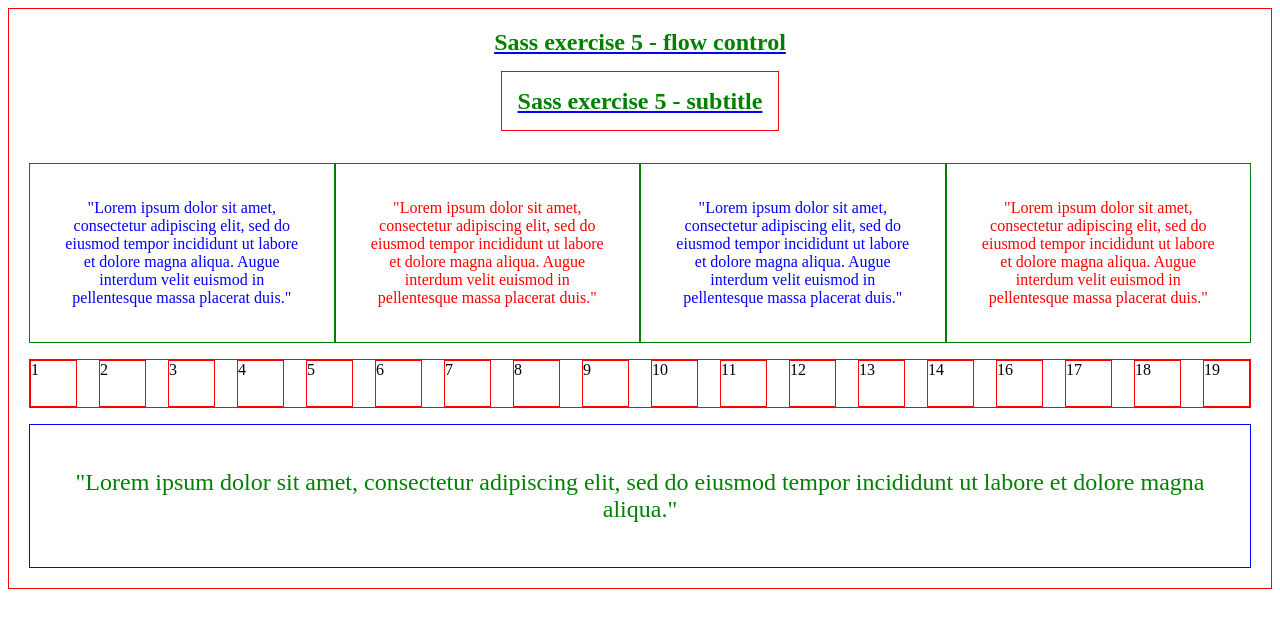
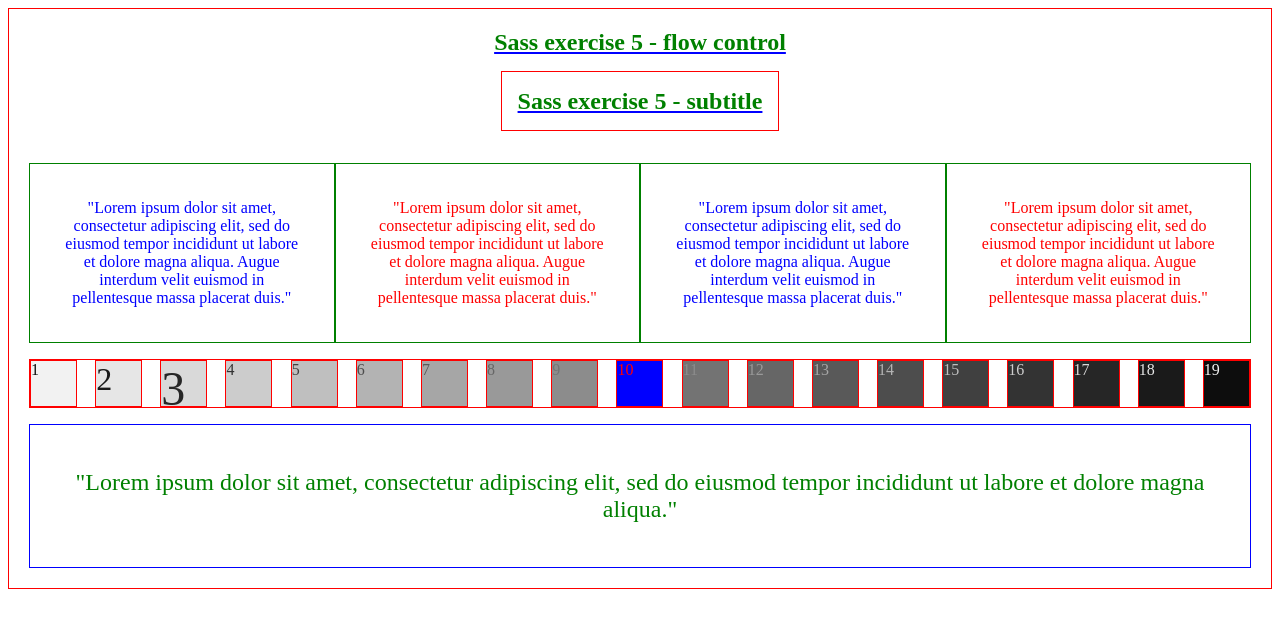
Before and after one commit to ibrahimusluu/develhope-scss-sass-flow-control-task, a plain HTML site: page index.html in a window 1280 px wide. Drawn offline with Linux system fonts and the light colour scheme.

Commit message:
completed

```diff
--- a/index.html
+++ b/index.html
@@ -25,24 +25,25 @@
                 aliqua. Augue interdum velit euismod in pellentesque massa placerat duis."</p>
         </div>
         <div class="numbers debug">
-            <div>1</div>
-            <div>2</div>
-            <div>3</div>
-            <div>4</div>
-            <div>5</div>
-            <div>6</div>
-            <div>7</div>
-            <div>8</div>
-            <div>9</div>
-            <div>10</div>
-            <div>11</div>
-            <div>12</div>
-            <div>13</div>
-            <div>14</div>
-            <div>16</div>
-            <div>17</div>
-            <div>18</div>
-            <div>19</div>
+            <div class="fs-1rem">1</div>
+            <div class="fs-2rem">2</div>
+            <div class="fs-3rem">3</div>
+            <div class="fs-4rem">4</div>
+            <div class="fs-5rem">5</div>
+            <div class="fs-6rem">6</div>
+            <div class="fs-7rem">7</div>
+            <div class="fs-8rem">8</div>
+            <div class="fs-9rem">9</div>
+            <div class="fs-10rem">10</div>
+            <div class="fs-11rem">11</div>
+            <div class="fs-12rem">12</div>
+            <div class="fs-13rem">13</div>
+            <div class="fs-14rem">14</div>
+            <div class="fs-15rem">15</div>
+            <div class="fs-16rem">16</div>
+            <div class="fs-16rem">17</div>
+            <div class="fs-17rem">18</div>
+            <div class="fs-18rem">19</div>
         </div>
         <div class="footer">
             <p>"Lorem ipsum dolor sit amet, consectetur adipiscing elit, sed do eiusmod tempor incididunt ut labore et dolore magna
--- a/style.scss
+++ b/style.scss
@@ -80,13 +80,46 @@ $scss-green: color.adjust(green);
         align-items: center;
         margin-bottom: 1rem;
         div {
-            border: m.toRem(1) solid color.adjust(red);
-            width: m.toRem(45);
-            height: m.toRem(45);
+            @for $i from 1 to 20 {
+                &:nth-child(#{$i}) {
+                    background-color: darken($color: white, $amount: $i * 5%); // $i * 5% --> "Error: Positional arguments must come before keyword arguments."
+                    color: lighten($color: black, $amount: $i * 5%);
+                    border: m.toRem(1) solid color.adjust(red);
+                    width: m.toRem(45);
+                    height: m.toRem(45);
+                }
+
+                @if $i == 10 {
+                    &:nth-child(#{$i}) {
+                        color: red;
+                        background-color: blue;
+                    }
+                }
+            }
+
         }
     }
 }
 
+$nums: 1, 2, 3; // , 4, 5, 6, 7, 8, 9, 10, 11, 12, 13, 14, 15, 16, 17, 18, 19
+
+@each $i in $nums {
+    .fs-#{$i}rem {
+        font-size: m.toRem(16 * $i);
+    }
+}
+
+// @for $i from 1 through 3 {
+//     .numbers:nth-child(3n + #{$i}) {
+//             background-color: lighten($base-color, $i * 5%);
+//     }
+// }
+
 body {
     @include article($scss-green, $scss-red, $scss-font-size);
 }
+
+/*
+"You are missing the classes you need to generate using a for loop, for the styling of the numbers.
+And you'rem issing the .fs-1rem fs-2rem and .fs-3rem classes too, that can be created using the @each in SCSS"
+*/
```
Also changed, not shown: style.css, 1 other file.
